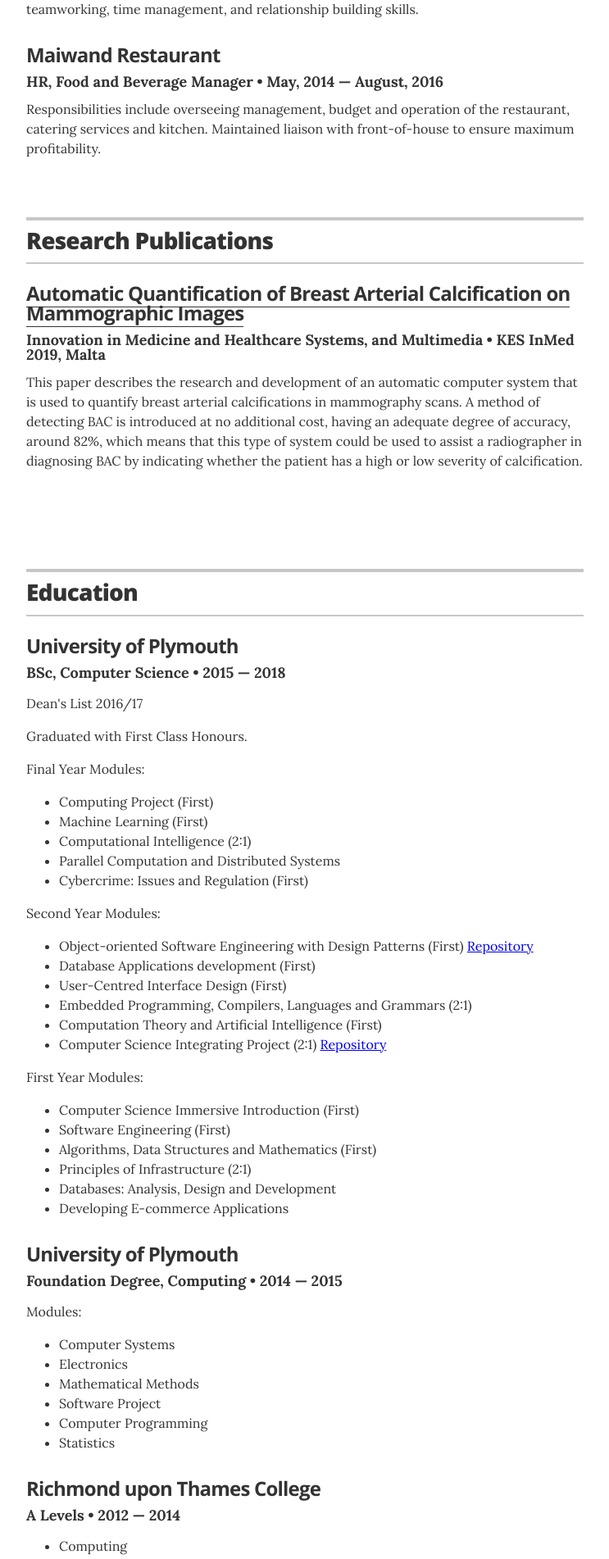
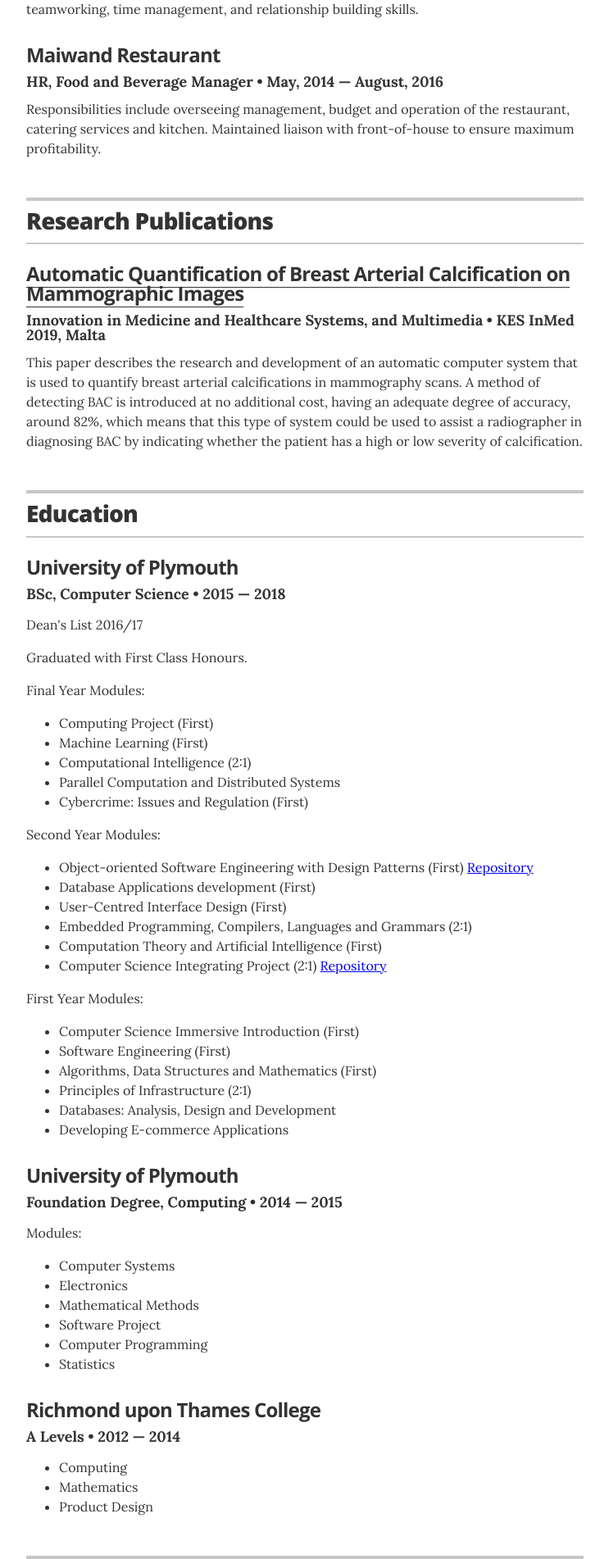
Before and after one commit to nmazidi/nmazidi.github.io, a Jekyll site: the page built from index.html, in a window 1280 px wide. Shown: the part 1435-3337 px from the top of the page at 82% size, without its empty margins (268-1011 px from the left). Built offline with Jekyll 4.4.1, drawn with Linux system fonts in a browser that asks for light colours.

Commit message:
removed spacing after creating pdf

```diff
--- a/_data/experience.yml
+++ b/_data/experience.yml
@@ -17,4 +17,4 @@
 - company: Maiwand Restaurant
   position: HR, Food and Beverage Manager
   duration:   May, 2014  &mdash; August, 2016
-  summary: Responsibilities include overseeing management, budget and operation of the restaurant, catering services and kitchen. Maintained liaison with front-of-house to ensure maximum profitability.<br><br>
+  summary: Responsibilities include overseeing management, budget and operation of the restaurant, catering services and kitchen. Maintained liaison with front-of-house to ensure maximum profitability.
--- a/_data/recognitions.yml
+++ b/_data/recognitions.yml
@@ -2,4 +2,4 @@
 - award: <a href="https://link.springer.com/chapter/10.1007%2F978-981-13-8566-7_28">Automatic Quantification of Breast Arterial Calcification on Mammographic Images</a>
   organization: Innovation in Medicine and Healthcare Systems, and Multimedia
   year: KES InMed 2019, Malta
-  summary: This paper describes the research and development of an automatic computer system that is used to quantify breast arterial calcifications in mammography scans. A method of detecting BAC is introduced at no additional cost, having an adequate degree of accuracy, around 82%, which means that this type of system could be used to assist a radiographer in diagnosing BAC by indicating whether the patient has a high or low severity of calcification. <br><br><br><br>
+  summary: This paper describes the research and development of an automatic computer system that is used to quantify breast arterial calcifications in mammography scans. A method of detecting BAC is introduced at no additional cost, having an adequate degree of accuracy, around 82%, which means that this type of system could be used to assist a radiographer in diagnosing BAC by indicating whether the patient has a high or low severity of calcification.
```
